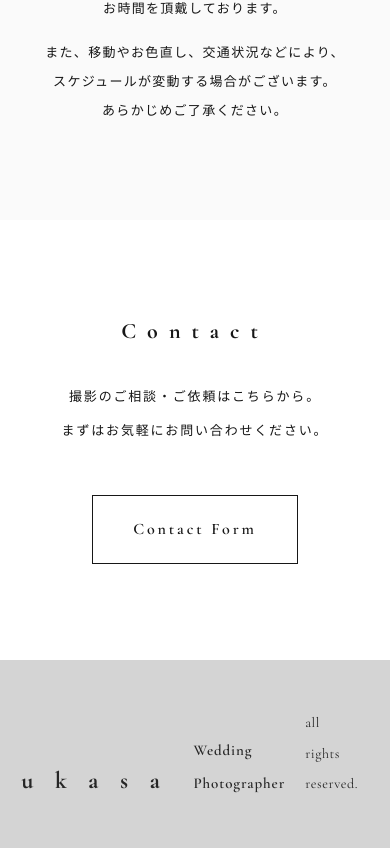
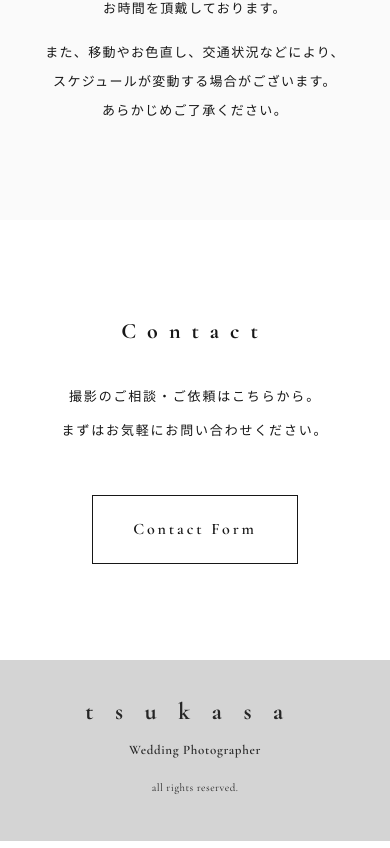
Before and after one commit to ttsukasa07-ctrl/tsukasa-photo, a Next.js app: page / in a window 390 px wide. Shown: the part 8870-9718 px from the top of the page. Built offline with nearby package versions, Linux system fonts and the light colour scheme.

Commit message:
adjust mobile hero text position

```diff
--- a/app/page.tsx
+++ b/app/page.tsx
@@ -23,7 +23,7 @@ export default function Home() {
     priority
   />
 
-  <div className="absolute left-[5%] top-[10%] z-10 md:left-[9%] md:top-[26%]">
+  <div className="absolute left-[5%] top-[14%] z-10 md:left-[9%] md:top-[26%]">
     <p className="font-english text-[22px] font-semibold italic leading-[2.05] tracking-[0.38em] text-white/95 drop-shadow-[0_4px_8px_rgba(0,0,0,0.8)] md:text-[26px] md:tracking-[0.48em]">
       For the moments
       <br />
--- a/app/plans/location/page.tsx
+++ b/app/plans/location/page.tsx
@@ -1,7 +1,14 @@
+import type { Metadata } from "next";
 import Image from "next/image";
 import Header from "@/components/Header";
 import Footer from "@/components/Footer";
 import LocationPortfolioStrip from "@/components/LocationPortfolioStrip";
+
+export const metadata: Metadata = {
+  title: "Location Plan | 京都のロケーション前撮り",
+  description:
+    "京都を中心に、ロケーション前撮りやスタジオ撮影に対応。お二人らしさを大切にしたウェディングフォトプランをご提案します。",
+};
 
 export default function LocationPlanPage() {
   return (
@@ -62,40 +69,26 @@ export default function LocationPlanPage() {
 
           <div className="mt-14 divide-y divide-neutral-300 border-y border-neutral-300">
             <div className="grid gap-3 py-7 md:grid-cols-[220px_1fr]">
-              <p className="font-semibold tracking-[0.14em]">
-                料金
-              </p>
-
-              <p className="leading-[2.2] tracking-[0.1em]">
-                ¥30,000
-              </p>
+              <p className="font-semibold tracking-[0.14em]">料金</p>
+              <p className="leading-[2.2] tracking-[0.1em]">¥30,000</p>
             </div>
 
             <div className="grid gap-3 py-7 md:grid-cols-[220px_1fr]">
-              <p className="font-semibold tracking-[0.14em]">
-                撮影時間
-              </p>
-
+              <p className="font-semibold tracking-[0.14em]">撮影時間</p>
               <p className="leading-[2.2] tracking-[0.1em]">
                 1時間〜1時間半
               </p>
             </div>
 
             <div className="grid gap-3 py-7 md:grid-cols-[220px_1fr]">
-              <p className="font-semibold tracking-[0.14em]">
-                納品枚数
-              </p>
-
+              <p className="font-semibold tracking-[0.14em]">納品枚数</p>
               <p className="leading-[2.2] tracking-[0.1em]">
                 1着・1ロケーションにつき100枚以上
               </p>
             </div>
 
             <div className="grid gap-3 py-7 md:grid-cols-[220px_1fr]">
-              <p className="font-semibold tracking-[0.14em]">
-                納期
-              </p>
-
+              <p className="font-semibold tracking-[0.14em]">納期</p>
               <p className="leading-[2.2] tracking-[0.1em]">
                 約1ヶ月
               </p>
--- a/components/Footer.tsx
+++ b/components/Footer.tsx
@@ -1,16 +1,16 @@
 export default function Footer() {
   return (
-    <footer className="bg-neutral-300 px-8 py-12 text-neutral-800">
-      <div className="mx-auto flex max-w-6xl items-end justify-end gap-5">
-        <p className="brand-logo relative -top-[7px] text-[28px]">
+    <footer className="bg-neutral-300 px-5 py-10 text-neutral-800 md:px-8 md:py-12">
+      <div className="mx-auto flex max-w-6xl flex-col items-center gap-3 md:flex-row md:items-end md:justify-end md:gap-5">
+        <p className="brand-logo text-[24px] md:relative md:-top-[7px] md:text-[28px]">
           tsukasa
         </p>
 
-        <p className="font-english -ml-2 text-[15px] font-semibold tracking-[0.06em]">
+        <p className="font-english text-[13px] font-semibold tracking-[0.05em] md:-ml-2 md:text-[15px] md:tracking-[0.06em]">
           Wedding Photographer
         </p>
 
-        <p className="font-english text-[14px] tracking-[0.04em]">
+        <p className="font-english text-[11px] tracking-[0.04em] md:text-[14px]">
           all rights reserved.
         </p>
       </div>
```
